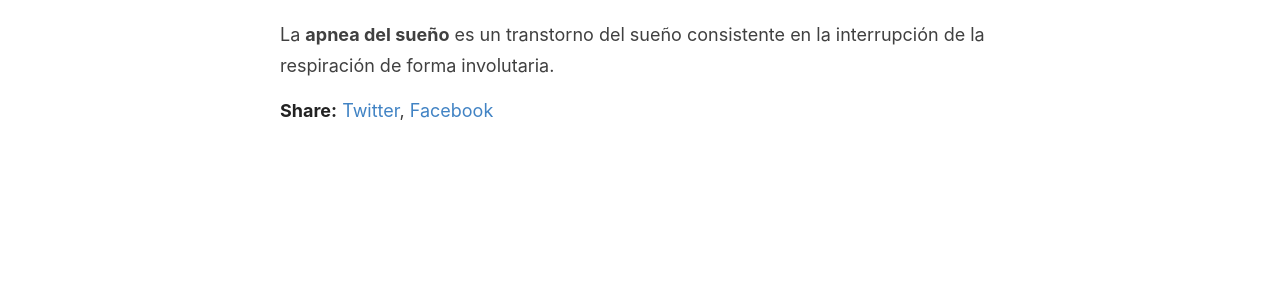
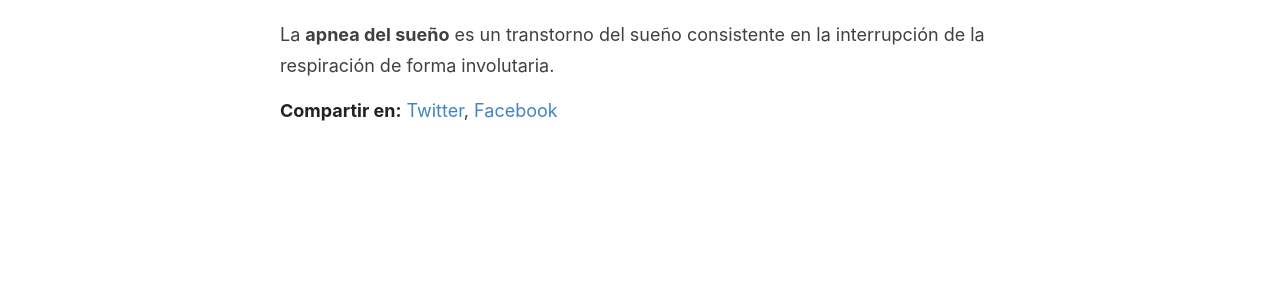
Before and after one commit to adelsueno/adelsueno.github.io, a Jekyll site: the page built from _posts/2020-09-27-que-es-la-apnea-del-sueno.md, in a window 1280 px wide. Shown: the part 322-615 px from the top of the page. Built offline with Jekyll 4.4.1, drawn with Linux system fonts in a browser that asks for light colours.

Commit message:
Update post.html

```diff
--- a/_layouts/post.html
+++ b/_layouts/post.html
@@ -31,7 +31,7 @@
   </div>
 
   <div>
-    <p><span class="share-box">Share:</span> <a href="http://twitter.com/share?text={{ page.title }}&url={{site.url}}{{page.url}}" target="_blank">Twitter</a>, <a href="https://www.facebook.com/sharer.php?u={{site.url}}{{page.url}}" target="_blank">Facebook</a></p>
+    <p><span class="share-box">Compartir en:</span> <a href="http://twitter.com/share?text={{ page.title }}&url={{site.url}}{{page.url}}" target="_blank">Twitter</a>, <a href="https://www.facebook.com/sharer.php?u={{site.url}}{{page.url}}" target="_blank">Facebook</a></p>
   </div>
 
   <!--<div class="date">
```
